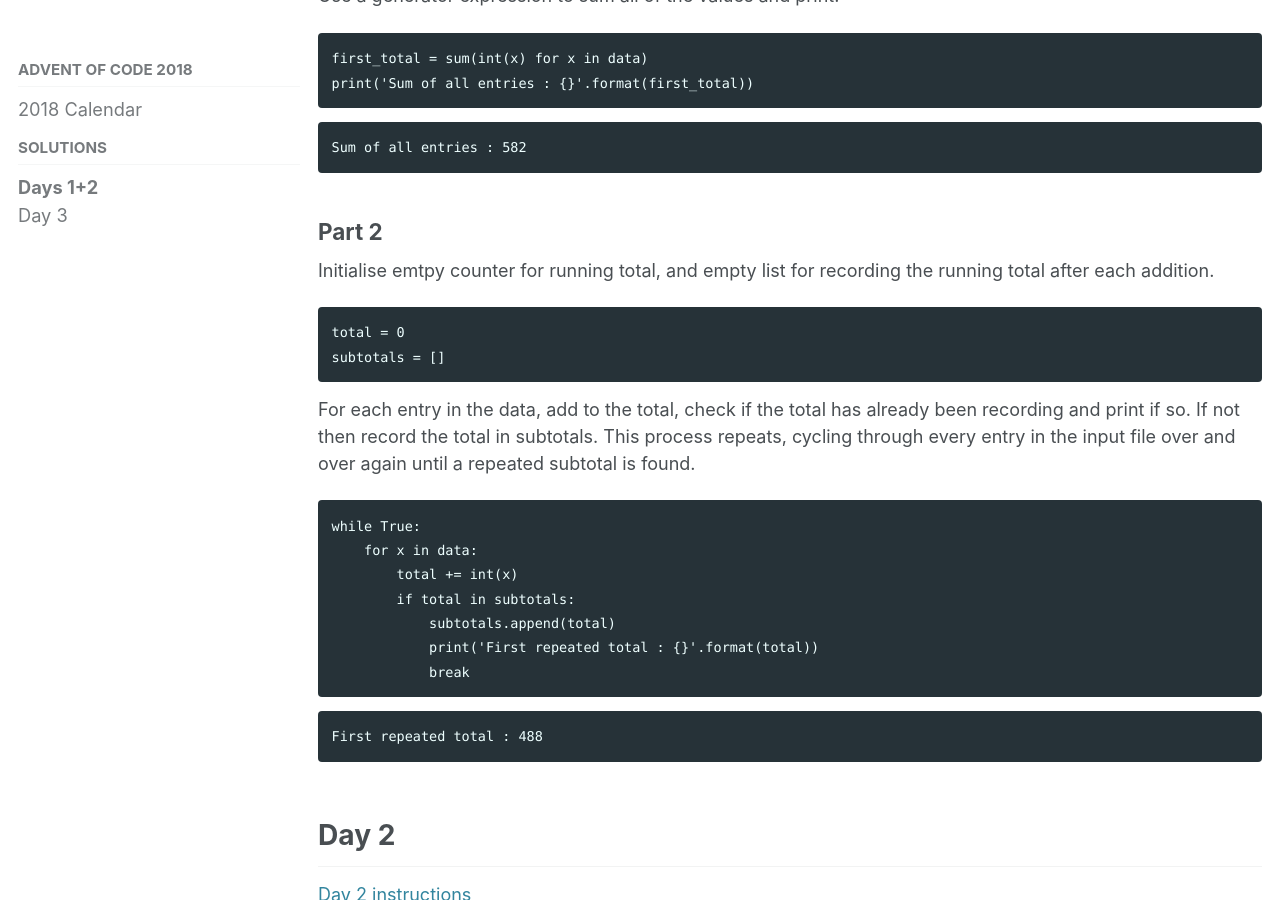
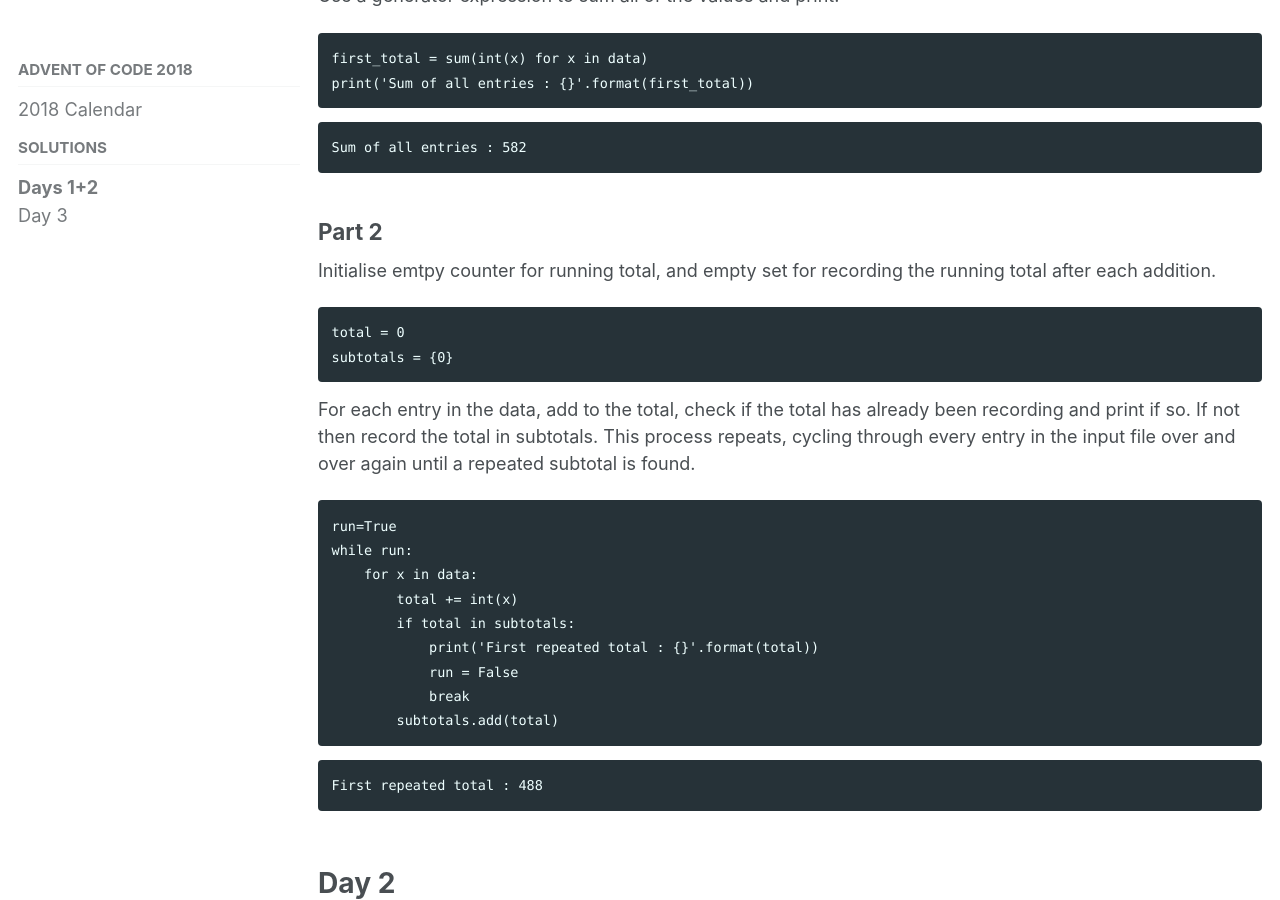
Before and after one commit to DavidBurn/davidburn.github.io, a Jekyll site: the page built from _advent-2018/01-02-day.md, in a window 1280 px wide and 900 px high, scrolled down 996 px. Built offline with Jekyll 4.4.1, drawn with Linux system fonts in a browser that asks for light colours; cached includes are drawn as plain includes; nearby versions of some CDN libraries; some of the changed text lies outside the part shown.

Commit message:
Fixed code error in day1

````diff
--- a/_advent-2018/01-02-day.md
+++ b/_advent-2018/01-02-day.md
@@ -42,25 +42,27 @@ print('Sum of all entries : {}'.format(first_total))
 
 ### Part 2
 
-Initialise emtpy counter for running total, and empty list for recording the running total after each addition.
+Initialise emtpy counter for running total, and empty set for recording the running total after each addition.
 
 
 ```
 total = 0
-subtotals = []
+subtotals = {0}
 ```
 
 For each entry in the data, add to the total, check if the total has already been recording and print if so. If not then record the total in subtotals. This process repeats, cycling through every entry in the input file over and over again until a repeated subtotal is found.
 
 
 ```
-while True:
+run=True
+while run:
     for x in data:
         total += int(x)
         if total in subtotals:
-            subtotals.append(total)
             print('First repeated total : {}'.format(total))
+            run = False
             break
+        subtotals.add(total)
 ```
 
     First repeated total : 488
````
Also changed, not shown: other parts of _advent-2018/01-02-day.md (+1 -0 lines).
